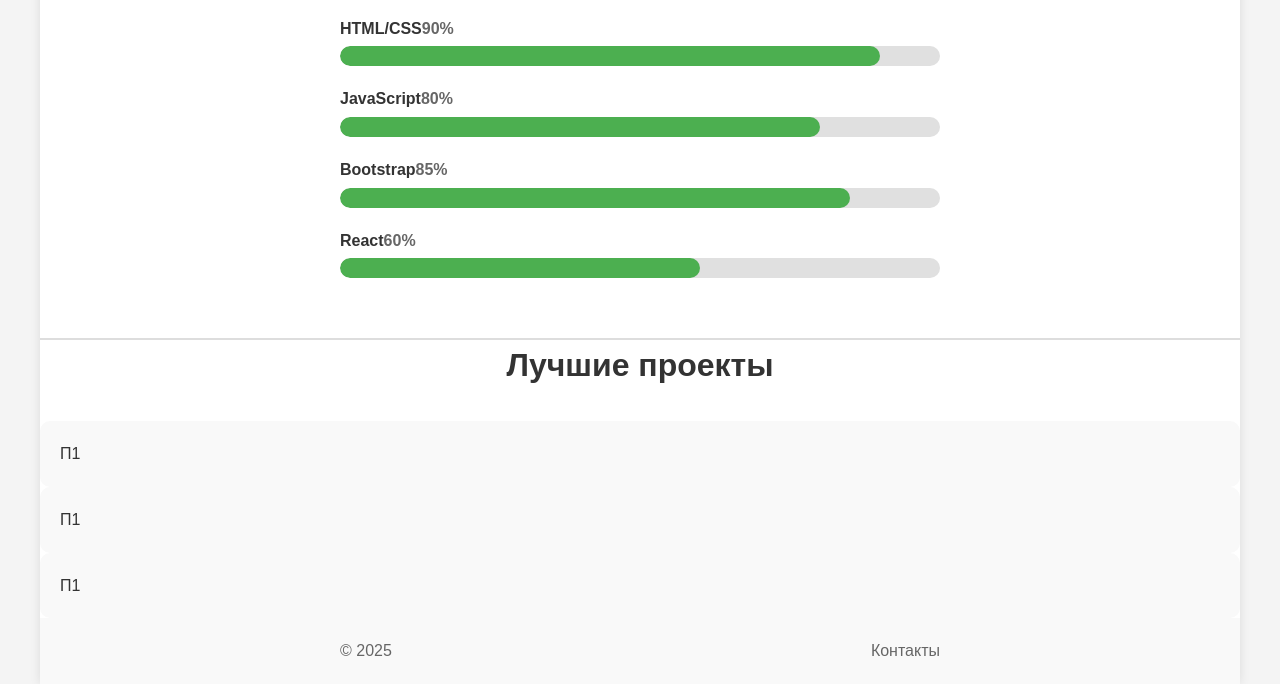
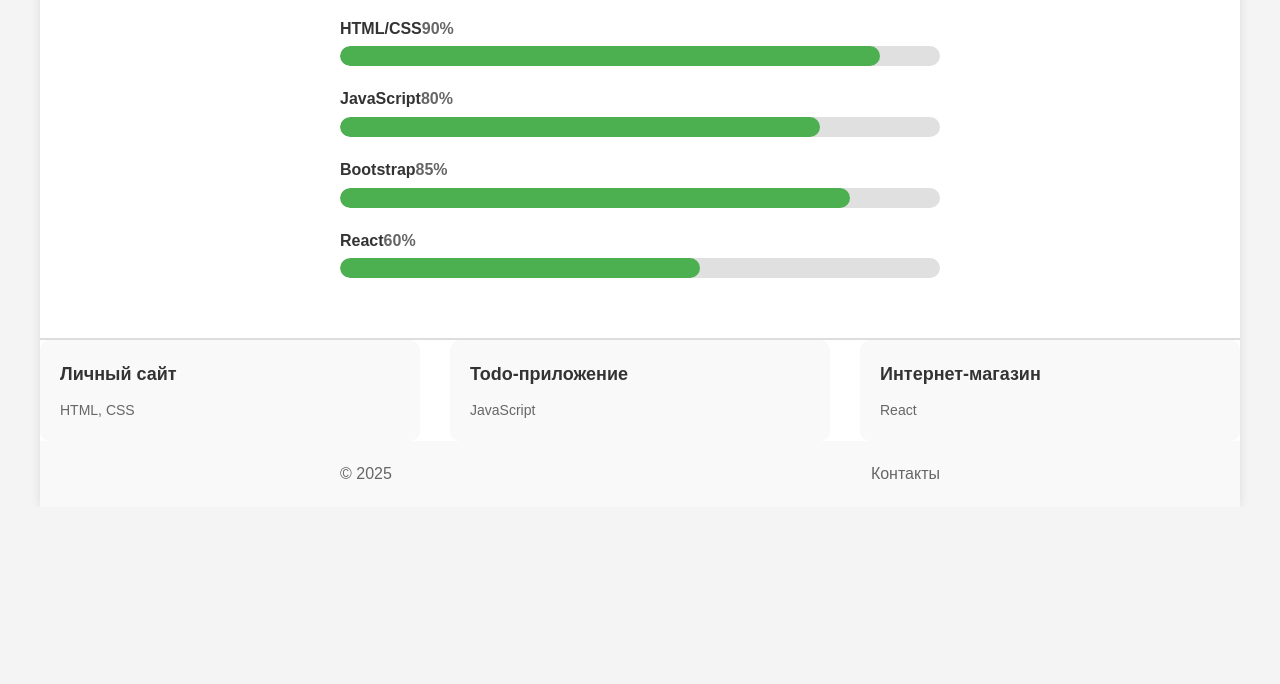
Before and after one commit to nikita-sh881/project, a plain HTML site: page index.html in a window 1280 px wide. Shown: the part 529-1213 px from the top of the page. After the commit the page ends 1036 px from the top, so only its background shows below. Drawn offline with Linux system fonts and the light colour scheme.

Commit message:
Update index.html

```diff
--- a/index.html
+++ b/index.html
@@ -400,7 +400,7 @@
             </div>
         </section>
 
-        <section class="projects-section">
+        <!-- <section class="projects-section">
             <h2 class="section-title">Лучшие проекты</h2>
             <div class="projects-preview__grid">
                 <div class="project-card">
@@ -413,7 +413,22 @@
                     <p class ="project-card__title">П1</p>
                 </div>
             </div>
-        </section>
+        </section> -->
+
+         <div class="projects-grid">
+                <div class="project-card">
+                    <div class="project-title">Личный сайт</div>
+                    <div class="project-tech">HTML, CSS</div>
+                </div>
+                <div class="project-card">
+                    <div class="project-title">Todo-приложение</div>
+                    <div class="project-tech">JavaScript</div>
+                </div>
+                <div class="project-card">
+                    <div class="project-title">Интернет-магазин</div>
+                    <div class="project-tech">React</div>
+                </div>
+         </div>
 
         <footer class="footer">
             <div class="footer-content">
```
